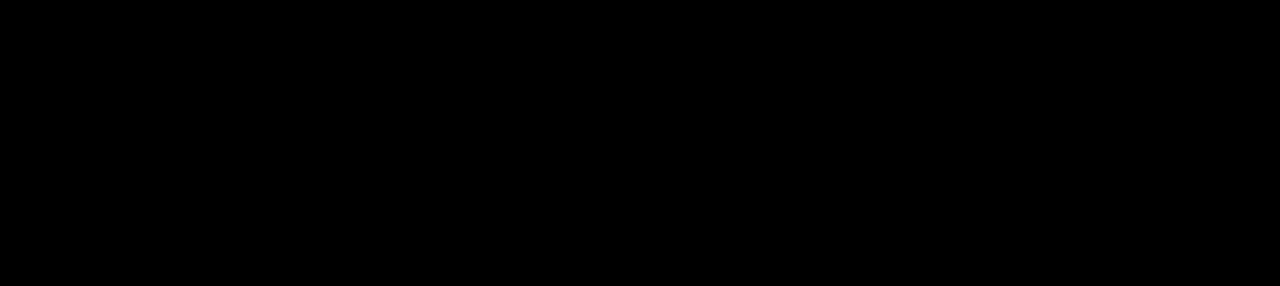
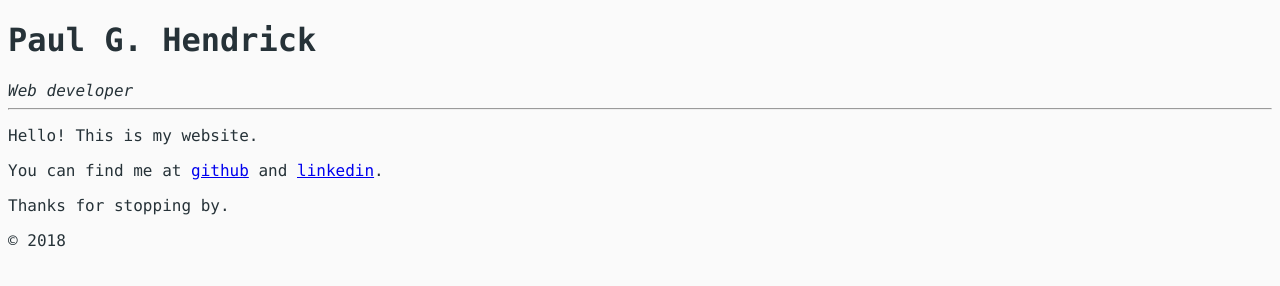
Before and after one commit to pghk/noema, a plain HTML site: page dist/index.html in a window 1280 px wide. Drawn offline with Linux system fonts and the light colour scheme.

Commit message:
Legitimize.

```diff
--- a/dist/index.html
+++ b/dist/index.html
@@ -1,14 +1,20 @@
 <!doctype html>
 <html lang="en">
   <head>
-    <title>Spooky!</title>
+    <title>Paul G. Hendrick</title>
     <meta charset="utf-8">
   </head>
-  <body style="background-color: #000;">
-    <h1>Hello!</h1>
-    <p>You have highlighted this text. Now you can read it!</p>
-    <p>That is very clever of you.</p>
-    <p>Keep up the good work.</p>
+  <body style="background-color: #fafafa; color: #263238; font-family: Consolas, Andale Mono, monospace, Courier;">
+    <header>
+      <h1>Paul G. Hendrick</h1>
+      <i>Web developer</i>
+      <hr>
+    </header>
+    <main>
+      <p>Hello! This is my website.</p>
+      <p>You can find me at <a href="https://github.com/pghk">github</a> and <a href="https://www.linkedin.com/in/paul-hendrick-3ab489168/">linkedin</a>.</p>
+      <p>Thanks for stopping by.</p>
+    </main>
     <footer>
       <p>© 2018</p>
     </footer>
```
Also changed, not shown: dist/boop.html (deleted, +0 -16 lines).
